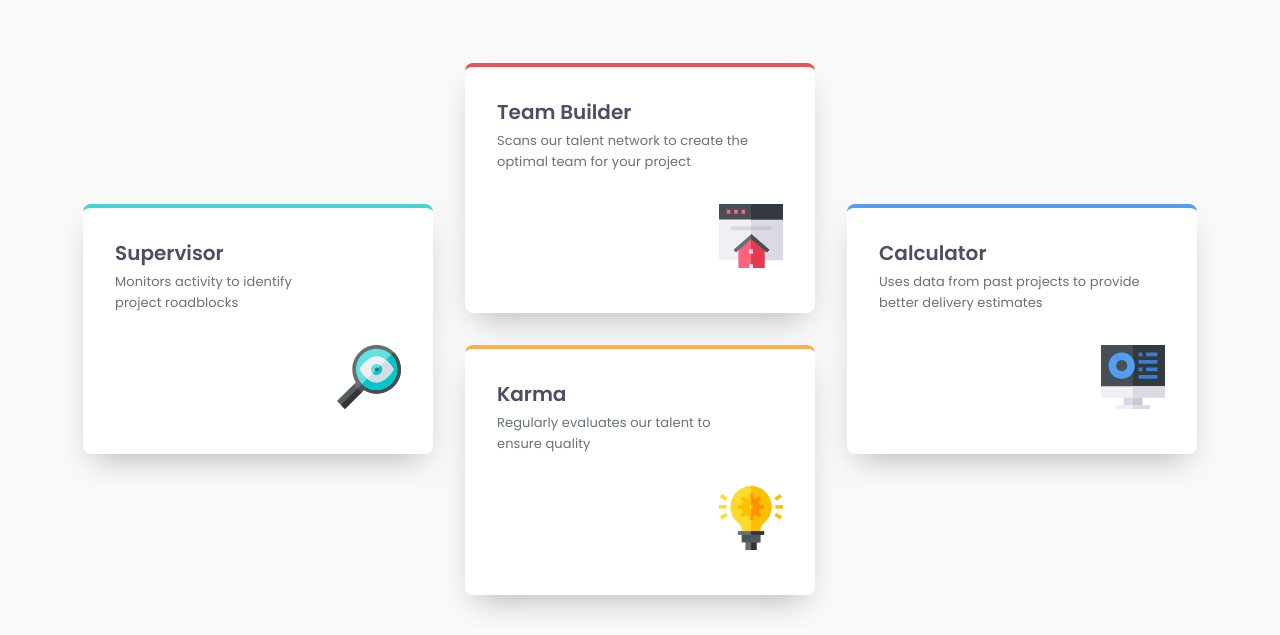
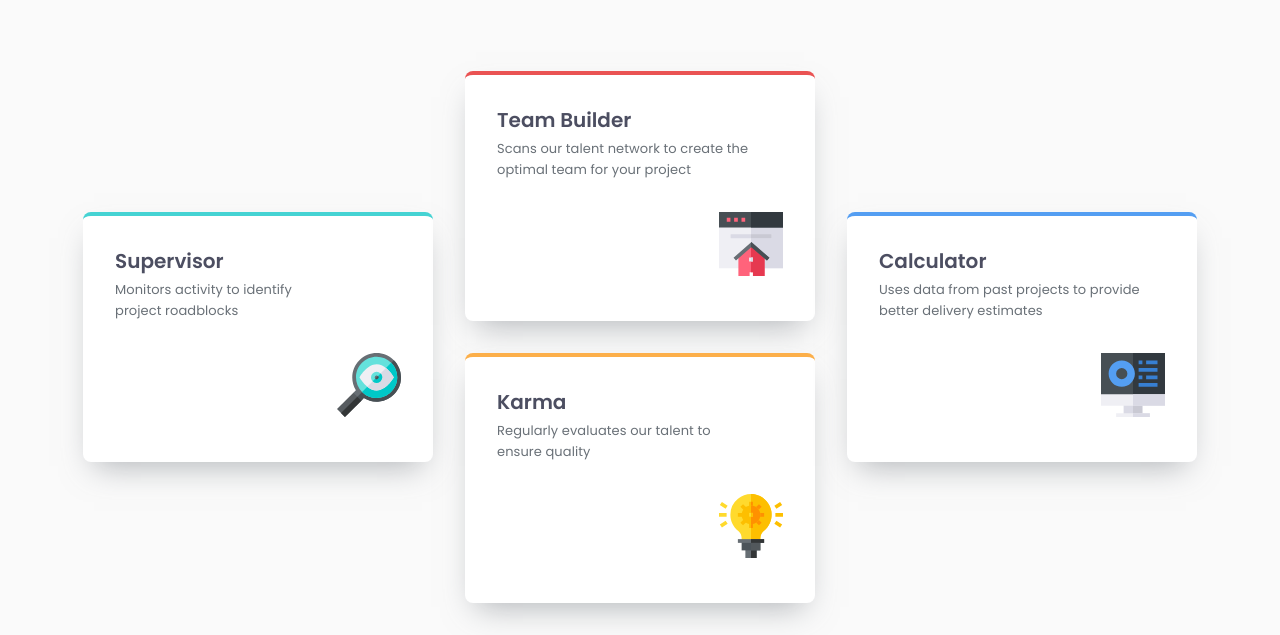
Before and after one commit to bcatubig/frontend-mentor, a plain HTML site: page 06-four-card-feature-section/index.html in a window 1280 px wide. Shown: the part 290-925 px from the top of the page. Drawn offline with Linux system fonts and the light colour scheme.

Commit message:
increase top margin (#13)

```diff
--- a/06-four-card-feature-section/style.css
+++ b/06-four-card-feature-section/style.css
@@ -104,7 +104,7 @@
     margin-block: 2rem;
 
     @media (width > 700px) {
-      margin-block-start: 7.5rem;
+      margin-block-start: 8rem;
       margin-block-end: 4.625rem;
     }
   }
```
